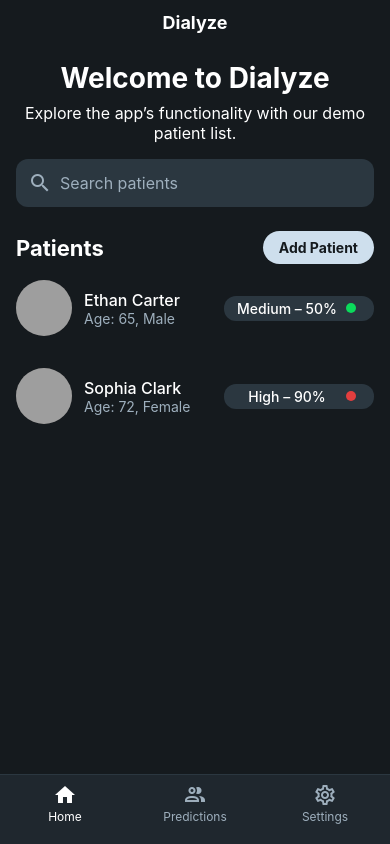
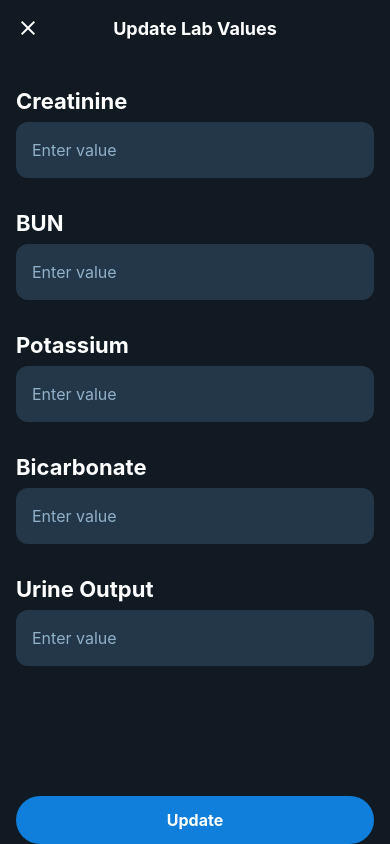
Before and after one commit to therealmanraj/dialyze-app, a React Native app: screen /UpdatePrediction in a window 390 px wide. Built offline with nearby package versions, Linux system fonts and the light colour scheme; grey boxes are pictures that could not be loaded.

Commit message:
added update prediction screen

```diff
--- a/App.js
+++ b/App.js
@@ -8,6 +8,7 @@ import HomeScreen from "./screens/HomeScreen";
 import PatientSummaryScreen from "./screens/PatientSummaryScreen";
 import UpdateClinicalInfoScreen from "./screens/PatientSummaryScreen/UpdateClinicalInfoScreen";
 import PredictionReviewScreen from "./screens/PatientSummaryScreen/PredictionReviewScreen";
+import UpdatePredictionScreen from "./screens/PatientSummaryScreen/UpdatePredictionScreen";
 
 import QuickPredictionScreen from "./screens/QuickPredictionScreen";
 import PredictionOutcomeScreen from "./screens/QuickPredictionScreen/PredictionOutcomeScreen";
@@ -49,6 +50,12 @@ export default function App() {
           component={PredictionOutcomeScreen}
           options={{ headerShown: false }}
         />
+
+        <Stack.Screen
+          name="UpdatePrediction"
+          component={UpdatePredictionScreen}
+          options={{ headerShown: false }}
+        />
         <Stack.Screen
           name="AddPatient"
           component={AddPatientScreen}
--- a/screens/PatientSummaryScreen/PredictionReviewScreen.js
+++ b/screens/PatientSummaryScreen/PredictionReviewScreen.js
@@ -69,7 +69,7 @@ export default function PredictionReviewScreen({ route, navigation }) {
         <TouchableOpacity
           style={styles.updateButton}
           onPress={() => {
-            /* push to your “Update Prediction” form */
+            navigation.navigate("UpdatePrediction");
           }}
         >
           <Text style={styles.updateButtonText}>Update Prediction</Text>
--- /dev/null
+++ b/screens/PatientSummaryScreen/UpdatePredictionScreen.js
@@ -0,0 +1,126 @@
+// screens/UpdatePredictionScreen.js
+import React, { useState } from "react";
+import {
+  SafeAreaView,
+  ScrollView,
+  View,
+  Text,
+  TextInput,
+  TouchableOpacity,
+  StyleSheet,
+} from "react-native";
+import { MaterialCommunityIcons } from "@expo/vector-icons";
+
+export default function UpdatePredictionScreen({ navigation }) {
+  const [creatinine, setCreatinine] = useState("");
+  const [bun, setBun] = useState("");
+  const [potassium, setPotassium] = useState("");
+  const [bicarbonate, setBicarbonate] = useState("");
+  const [urineOutput, setUrineOutput] = useState("");
+
+  function handleUpdate() {
+    // TODO: validate & re-run your prediction
+    navigation.goBack();
+  }
+
+  const fields = [
+    { label: "Creatinine", value: creatinine, setter: setCreatinine },
+    { label: "BUN", value: bun, setter: setBun },
+    { label: "Potassium", value: potassium, setter: setPotassium },
+    { label: "Bicarbonate", value: bicarbonate, setter: setBicarbonate },
+    { label: "Urine Output", value: urineOutput, setter: setUrineOutput },
+  ];
+
+  return (
+    <SafeAreaView style={styles.root}>
+      {/* —— header —— */}
+      <View style={styles.header}>
+        <TouchableOpacity onPress={() => navigation.goBack()}>
+          <MaterialCommunityIcons name="close" size={24} color="#fff" />
+        </TouchableOpacity>
+        <Text style={styles.headerTitle}>Update Lab Values</Text>
+        <View style={{ width: 24 }} />
+      </View>
+
+      <ScrollView contentContainerStyle={styles.content}>
+        {fields.map(({ label, value, setter }) => (
+          <View key={label}>
+            <Text style={styles.inputLabel}>{label}</Text>
+            <TextInput
+              style={styles.input}
+              placeholder="Enter value"
+              placeholderTextColor="#91b0ca"
+              value={value}
+              onChangeText={setter}
+            />
+          </View>
+        ))}
+      </ScrollView>
+
+      {/* —— Update button —— */}
+      <View style={styles.footer}>
+        <TouchableOpacity style={styles.updateButton} onPress={handleUpdate}>
+          <Text style={styles.updateButtonText}>Update</Text>
+        </TouchableOpacity>
+      </View>
+    </SafeAreaView>
+  );
+}
+
+const styles = StyleSheet.create({
+  root: {
+    flex: 1,
+    backgroundColor: "#111a22",
+  },
+  header: {
+    flexDirection: "row",
+    alignItems: "center",
+    padding: 16,
+    backgroundColor: "#111a22",
+  },
+  headerTitle: {
+    flex: 1,
+    color: "#fff",
+    fontSize: 18,
+    fontWeight: "700",
+    textAlign: "center",
+  },
+  content: {
+    paddingHorizontal: 16,
+    paddingTop: 8,
+    paddingBottom: 24,
+  },
+  inputLabel: {
+    color: "#fff",
+    fontSize: 22,
+    fontWeight: "700",
+    marginTop: 24,
+    marginBottom: 8,
+  },
+  input: {
+    backgroundColor: "#233748",
+    borderRadius: 12,
+    height: 56,
+    paddingHorizontal: 16,
+    color: "#fff",
+    fontSize: 16,
+    marginBottom: 8,
+  },
+  footer: {
+    paddingHorizontal: 16,
+    paddingTop: 8,
+    backgroundColor: "#111a22",
+  },
+  updateButton: {
+    backgroundColor: "#0f7fdb",
+    height: 48,
+    borderRadius: 24,
+    alignItems: "center",
+    justifyContent: "center",
+  },
+  updateButtonText: {
+    color: "#fff",
+    fontSize: 16,
+    fontWeight: "700",
+  },
+});
```
